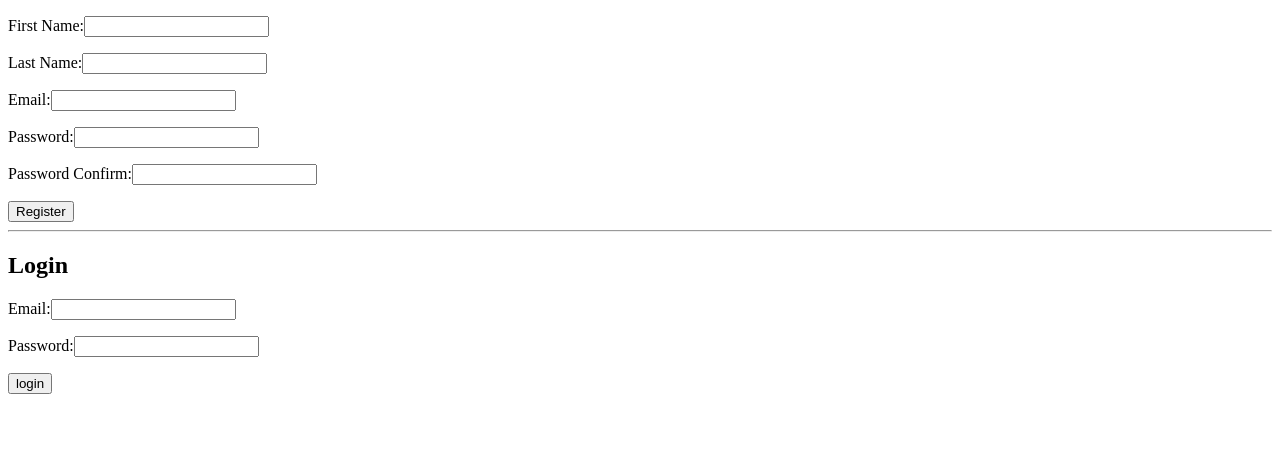
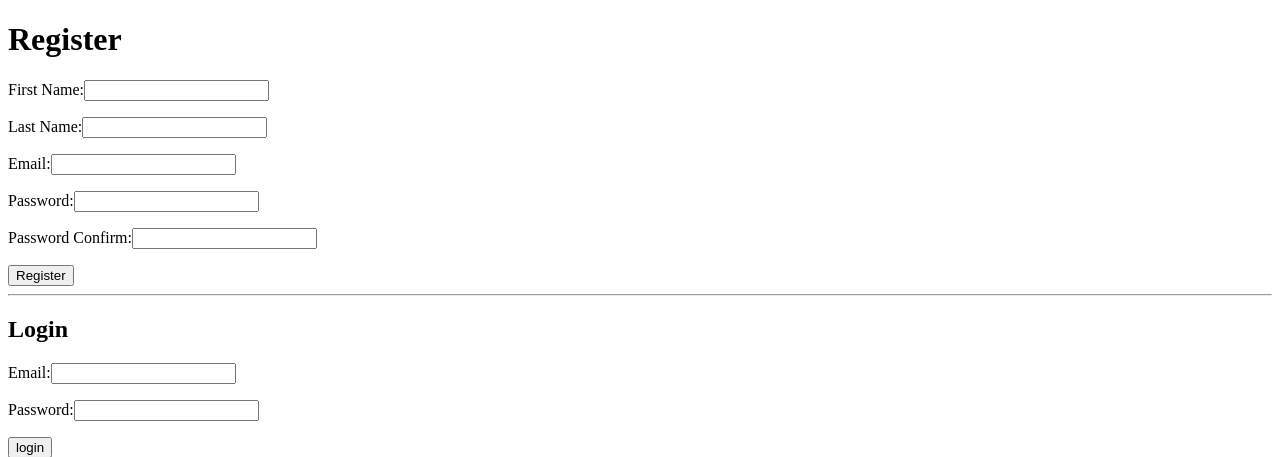
Before and after one commit to ryanjpan/message_wall, a Flask app: page / in a window 1280 px wide. Shown: the top 457 px of the page. Run offline with Flask 2, Linux system fonts and the light colour scheme.

Commit message:
added header

```diff
--- a/templates/index.html
+++ b/templates/index.html
@@ -6,6 +6,7 @@
         <link rel="stylesheet" type="text/css" href="{{url_for('static',filename='index.css')}}">
     </head>
     <body>
+        <h1>Register</h1>
         {% with messages = get_flashed_messages() %}
             {% for message in messages %}
                 <p class='error'>{{message}}</p>
```
